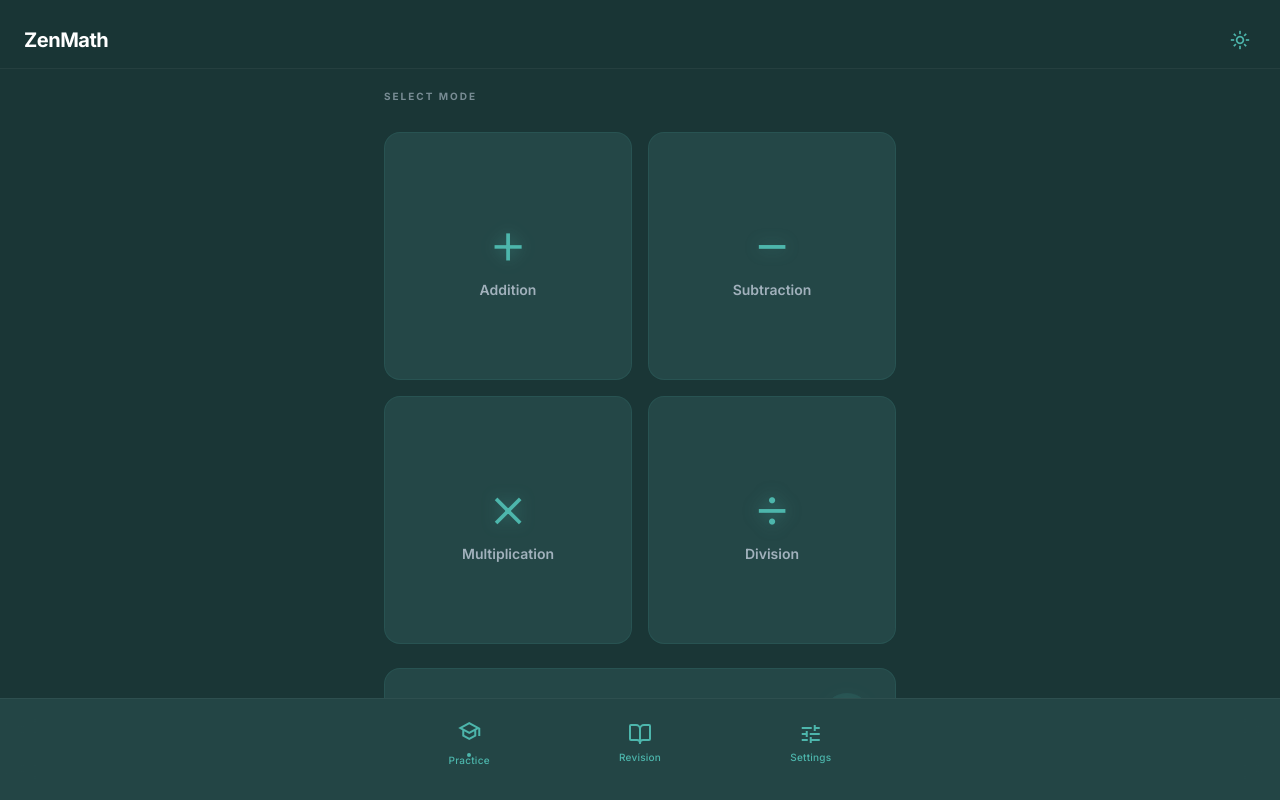
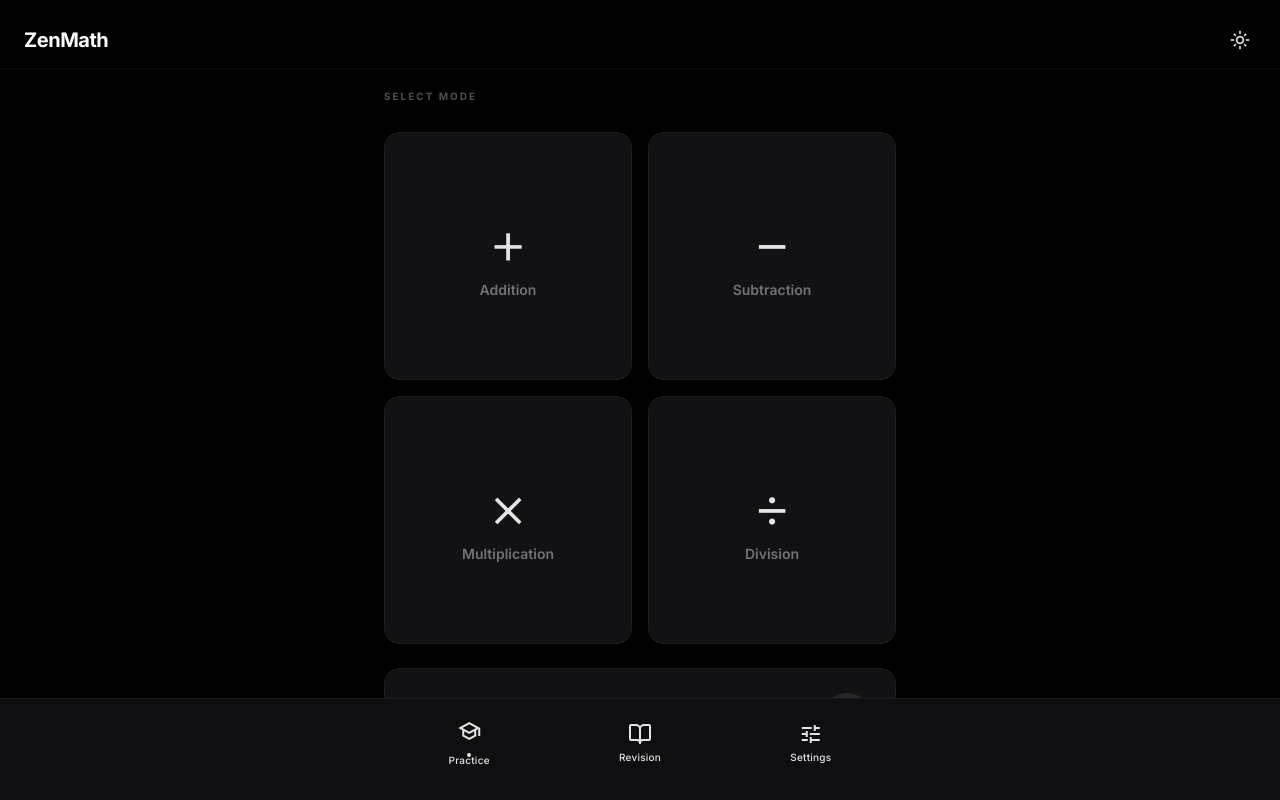
Before and after one commit to ShihabulSakib/zenmath, a React (Vite) app: page / in a window 1280 px wide. Built offline with nearby package versions, Linux system fonts and the light colour scheme; no server answers.

Commit message:
added some color in the dark theme and made the tts mode logic refined

```diff
--- a/src/components/Keypad.tsx
+++ b/src/components/Keypad.tsx
@@ -22,13 +22,13 @@ const KeyButton = ({ k, label, isPrimary, isAction, disabled, onClick, className
         disabled={disabled}
         className={`active:scale-[0.92] transition-all duration-100 flex items-center justify-center rounded-xl border shadow-sm disabled:opacity-40 h-full w-full
             ${isPrimary
-                ? 'bg-primary text-white border-primary shadow-primary/25'
+                ? 'bg-primary text-black border-primary'
                 : isAction
                     ? 'bg-keypad-btn border-keypad-border text-keypad-text/70'
                     : 'bg-keypad-btn border-keypad-border text-keypad-text'
             } ${className || ''}`}
     >
-        <span className={`${isAction ? "material-symbols-outlined" : "text-[22px] font-semibold"} ${isPrimary ? "!text-white" : ""}`}>
+        <span className={`${isAction ? "material-symbols-outlined" : "text-[22px] font-semibold"} ${isPrimary ? "!text-black" : ""}`}>
             {label || k}
         </span>
     </button>
--- a/src/components/ResultsScreen.tsx
+++ b/src/components/ResultsScreen.tsx
@@ -87,9 +87,9 @@ export default function ResultsScreen({
                 <div className="flex flex-col w-full gap-3">
                     <button
                         onClick={onPlayAgain}
-                        className="w-full flex items-center justify-center gap-2 h-14 bg-primary text-white text-base font-black rounded-xl shadow-lg shadow-primary/30"
+                        className="w-full flex items-center justify-center gap-2 h-14 bg-primary text-black text-base font-black rounded-xl active:scale-[0.98]"
                     >
-                        <span className="material-symbols-outlined text-xl">refresh</span>
+                        <span className="material-symbols-outlined text-xl text-black">refresh</span>
                         <span className="uppercase tracking-widest text-sm">Retry Session</span>
                     </button>
                     <button
--- a/src/components/RevisionScreen.tsx
+++ b/src/components/RevisionScreen.tsx
@@ -181,11 +181,11 @@ export default function RevisionScreen({ onBack }: RevisionScreenProps) {
                                 key={tab.id}
                                 onClick={() => setActiveTab(tab.id)}
                                 className={`flex-1 flex items-center justify-center gap-1.5 py-2.5 rounded-lg text-xs font-bold transition-all duration-200 ${isActive
-                                    ? 'bg-primary text-white shadow-md shadow-primary/20'
+                                    ? 'bg-primary text-black'
                                     : 'text-secondary'
                                     }`}
                             >
-                                <Icon size={14} />
+                                <Icon size={14} className={isActive ? "text-black" : ""} />
                                 <span>{tab.label}</span>
                             </button>
                         );
--- a/src/components/SpecialMenu.tsx
+++ b/src/components/SpecialMenu.tsx
@@ -51,14 +51,14 @@ export default function SpecialMenu({ mode, onSelect, onBack }: SpecialMenuProps
                     >
                         <div className="flex w-full items-start justify-between">
                             <div className="flex flex-col gap-1 z-10">
-                                <span className="text-main text-5xl font-bold tracking-tighter leading-none group-active:text-white">
+                                <span className="text-main text-5xl font-bold tracking-tighter leading-none group-active:text-black">
                                     {label}
                                 </span>
-                                <span className="text-secondary text-base font-semibold tracking-widest uppercase group-active:text-white/90">
+                                <span className="text-secondary text-base font-semibold tracking-widest uppercase group-active:text-black/90">
                                     {subtitle}
                                 </span>
                             </div>
-                            <div className="size-2.5 rounded-full bg-primary opacity-0 group-active:bg-white group-active:opacity-100" />
+                            <div className="size-2.5 rounded-full bg-primary opacity-0 group-active:bg-black group-active:opacity-100" />
                         </div>
                     </button>
                 ))}
--- a/src/index.css
+++ b/src/index.css
@@ -1,30 +1,30 @@
 @import "tailwindcss";
 
 @theme {
-  /* Midnight palette — dark mode (default) */
-  --color-midnight-bg: #1A3636;
-  --color-midnight-card: #244747;
-  --color-midnight-card-hover: #2F5959;
-  --color-midnight-border: rgba(77, 182, 172, 0.1);
+  /* Zen Obsidian — Minimalist Dark Palette */
+  --color-midnight-bg: #000000; /* OLED Black */
+  --color-midnight-card: #121214; /* Deep Zinc */
+  --color-midnight-card-hover: #1C1C1F;
+  --color-midnight-border: rgba(255, 255, 255, 0.05);
 
-  /* Light palette */
-  --color-light-bg: #F0F7F7;
+  /* Light palette — Paper Zen */
+  --color-light-bg: #FAFAFA;
   --color-light-card: #FFFFFF;
-  --color-light-card-hover: #E6F0F0;
-  --color-light-border: rgba(26, 54, 54, 0.08);
+  --color-light-card-hover: #F4F4F5;
+  --color-light-border: rgba(0, 0, 0, 0.05);
 
-  /* Primary — Teal Accent (Base) */
-  --color-primary: #4DB6AC;
-  --color-primary-soft: rgba(77, 182, 172, 0.10);
-  --color-primary-glow: rgba(77, 182, 172, 0.30);
+  /* Primary — Soft Silver Accent */
+  --color-primary: #E4E4E7; /* Zinc 200 */
+  --color-primary-soft: rgba(228, 228, 231, 0.08);
+  --color-primary-glow: rgba(255, 255, 255, 0.12);
 
-  /* Feedback — Zen Mochnochromatic Tones */
-  --color-correct: #4DB6AC;
-  --color-correct-soft: rgba(77, 182, 172, 0.15);
-  --color-incorrect: #455A64;
-  --color-incorrect-soft: rgba(69, 90, 100, 0.15);
-  --color-timeout: #78909C;
-  --color-timeout-soft: rgba(120, 144, 156, 0.15);
+  /* Feedback — Muted Semantic Tones */
+  --color-correct: #4ADE80; /* Muted Green */
+  --color-correct-soft: rgba(74, 222, 128, 0.08);
+  --color-incorrect: #F87171; /* Muted Red */
+  --color-incorrect-soft: rgba(248, 113, 113, 0.08);
+  --color-timeout: #FB923C; /* Muted Orange */
+  --color-timeout-soft: rgba(251, 146, 60, 0.08);
 
   /* Fonts */
   --font-display: "Inter", system-ui, sans-serif;
@@ -45,7 +45,7 @@ body,
   padding: 0;
 }
 
-/* ── Dark mode (default) ─────────────────────────── */
+/* ── Dark mode (Zen Obsidian) ─────────────────────── */
 html.dark body {
   font-family: var(--font-display);
   background-color: var(--color-midnight-bg);
@@ -55,12 +55,12 @@ html.dark body {
 }
 
 html.dark {
-  --color-keypad-bg: #244747;
-  --color-keypad-btn: #2F5959;
-  --color-keypad-border: rgba(77, 182, 172, 0.1);
-  --color-keypad-text: #E6F0F0;
-  --color-icon-dynamic: #4DB6AC;
-  --color-primary: #4DB6AC;
+  --color-keypad-bg: #09090B;
+  --color-keypad-btn: #18181B;
+  --color-keypad-border: rgba(255, 255, 255, 0.04);
+  --color-keypad-text: #FAFAFA;
+  --color-icon-dynamic: #E4E4E7;
+  --color-primary: #E4E4E7;
 }
 
 html.dark .bg-surface {
@@ -80,35 +80,35 @@ html.dark .text-main {
 }
 
 html.dark .text-secondary {
-  color: #A1B1BC;
+  color: #71717A; /* Zinc 400 */
 }
 
 html.dark .text-muted {
-  color: #6B8599;
+  color: #3F3F46; /* Zinc 700 */
 }
 
 html.dark .bg-header {
-  background-color: rgba(26, 54, 54, 0.95);
+  background-color: rgba(0, 0, 0, 0.85);
 }
 
 html.dark .bg-nav {
-  background-color: rgba(36, 71, 71, 0.95);
+  background-color: rgba(18, 18, 20, 0.85);
 }
 
 html.dark .border-nav {
-  border-color: rgba(255, 255, 255, 0.05);
+  border-color: rgba(255, 255, 255, 0.04);
 }
 
 html.dark .bg-toggle-off {
-  background-color: #374151;
+  background-color: #27272A;
 }
 
 html.dark .bg-input-card {
-  background-color: var(--color-midnight-card);
+  background-color: #09090B;
 }
 
 html.dark .slider-track {
-  background-color: #374151;
+  background-color: #27272A;
 }
 
 html.dark .text-input-val {
@@ -116,11 +116,11 @@ html.dark .text-input-val {
 }
 
 html.dark .bg-stat-card {
-  background-color: var(--color-midnight-card);
+  background-color: #121214;
 }
 
 html.dark .border-stat {
-  border-color: rgba(255, 255, 255, 0.05);
+  border-color: rgba(255, 255, 255, 0.04);
 }
 
 /* Make Material Symbols icons more colorful in dark mode */
@@ -128,22 +128,22 @@ html.dark .material-symbols-outlined {
   color: var(--color-icon-dynamic);
 }
 
-/* ── Light mode ──────────────────────────────────── */
+/* ── Light mode (Paper Zen) ────────────────────────── */
 html.light body {
   font-family: var(--font-display);
   background-color: var(--color-light-bg);
-  color: #333333;
+  color: #09090B;
   overscroll-behavior: none;
   -webkit-font-smoothing: antialiased;
 }
 
 html.light {
-  --color-keypad-bg: #E6F0F0;
+  --color-keypad-bg: #F4F4F5;
   --color-keypad-btn: #FFFFFF;
-  --color-keypad-border: #D1E5E5;
-  --color-keypad-text: #1A3636;
-  --color-icon-dynamic: #1A3636;
-  --color-primary: #1A3636;
+  --color-keypad-border: #E4E4E7;
+  --color-keypad-text: #09090B;
+  --color-icon-dynamic: #18181B;
+  --color-primary: #18181B;
 }
 
 html.light .bg-surface {
@@ -159,19 +159,19 @@ html.light .border-card {
 }
 
 html.light .text-main {
-  color: #1A3636;
+  color: #09090B;
 }
 
 html.light .text-secondary {
-  color: #2F5959;
+  color: #52525B;
 }
 
 html.light .text-muted {
-  color: #4D7A7A;
+  color: #A1A1AA;
 }
 
 html.light .bg-header {
-  background-color: rgba(240, 247, 247, 0.95);
+  background-color: rgba(250, 250, 250, 0.95);
 }
 
 html.light .bg-nav {
@@ -179,11 +179,11 @@ html.light .bg-nav {
 }
 
 html.light .border-nav {
-  border-color: rgba(0, 0, 0, 0.08);
+  border-color: rgba(0, 0, 0, 0.04);
 }
 
 html.light .bg-toggle-off {
-  background-color: #E5E7EB;
+  background-color: #E4E4E7;
 }
 
 html.light .bg-input-card {
@@ -191,11 +191,11 @@ html.light .bg-input-card {
 }
 
 html.light .slider-track {
-  background-color: #E5E7EB;
+  background-color: #E4E4E7;
 }
 
 html.light .text-input-val {
-  color: #333333;
+  color: #09090B;
 }
 
 html.light .bg-stat-card {
@@ -203,7 +203,7 @@ html.light .bg-stat-card {
 }
 
 html.light .border-stat {
-  border-color: rgba(0, 0, 0, 0.06);
+  border-color: rgba(0, 0, 0, 0.03);
 }
 
 /* ── Scrollbar ─────────────────────────────────── */
@@ -386,9 +386,8 @@ input[type=range]::-webkit-slider-thumb {
   background: var(--color-primary);
   margin-top: -6px;
   /* (Track height 6px / 2) - (Thumb height 18px / 2) = -6px */
-  box-shadow: 0 4px 10px rgba(77, 182, 172, 0.3);
+  border: 1px solid rgba(0, 0, 0, 0.1);
   transition: transform 0.1s ease, background-color 0.2s ease;
-  border: none;
 }
 
 input[type=range]::-moz-range-thumb {
@@ -396,8 +395,7 @@ input[type=range]::-moz-range-thumb {
   width: 18px;
   border-radius: 50%;
   background: var(--color-primary);
-  border: none;
-  box-shadow: 0 4px 10px rgba(77, 182, 172, 0.3);
+  border: 1px solid rgba(0, 0, 0, 0.1);
   transition: transform 0.1s ease;
 }
 
@@ -407,38 +405,14 @@ input[type=range]:active::-webkit-slider-thumb {
 }
 
 
-/* Icon visibility improvements — Monochromatic Teal Palette with Dynamic Contrast */
-.icon-glow-blue {
-  filter: drop-shadow(0 0 8px rgba(77, 182, 172, 0.4));
+/* Icon visibility — Clean Minimalist (No Glow) */
+.icon-glow-blue,
+.icon-glow-red,
+.icon-glow-amber,
+.icon-glow-emerald,
+.icon-glow-purple,
+.icon-glow-orange,
+.icon-glow-cyan {
+  filter: none;
   color: var(--color-icon-dynamic);
 }
-
-.icon-glow-red {
-  filter: drop-shadow(0 0 8px rgba(77, 182, 172, 0.3));
-  color: var(--color-icon-dynamic);
-}
-
-.icon-glow-amber {
-  filter: drop-shadow(0 0 8px rgba(77, 182, 172, 0.35));
-  color: var(--color-icon-dynamic);
-}
-
-.icon-glow-emerald {
-  filter: drop-shadow(0 0 8px rgba(77, 182, 172, 0.5));
-  color: var(--color-icon-dynamic);
-}
-
-.icon-glow-purple {
-  filter: drop-shadow(0 0 8px rgba(77, 182, 172, 0.4));
-  color: var(--color-icon-dynamic);
-}
-
-.icon-glow-orange {
-  filter: drop-shadow(0 0 8px rgba(77, 182, 172, 0.3));
-  color: var(--color-icon-dynamic);
-}
-
-.icon-glow-cyan {
-  filter: drop-shadow(0 0 8px rgba(77, 182, 172, 0.45));
-  color: var(--color-icon-dynamic);
-}
```
Also changed, not shown: src/components/GameSetup.tsx (+10 -10 lines), src/components/SettingsScreen.tsx (+23 -11 lines), color.txt.
